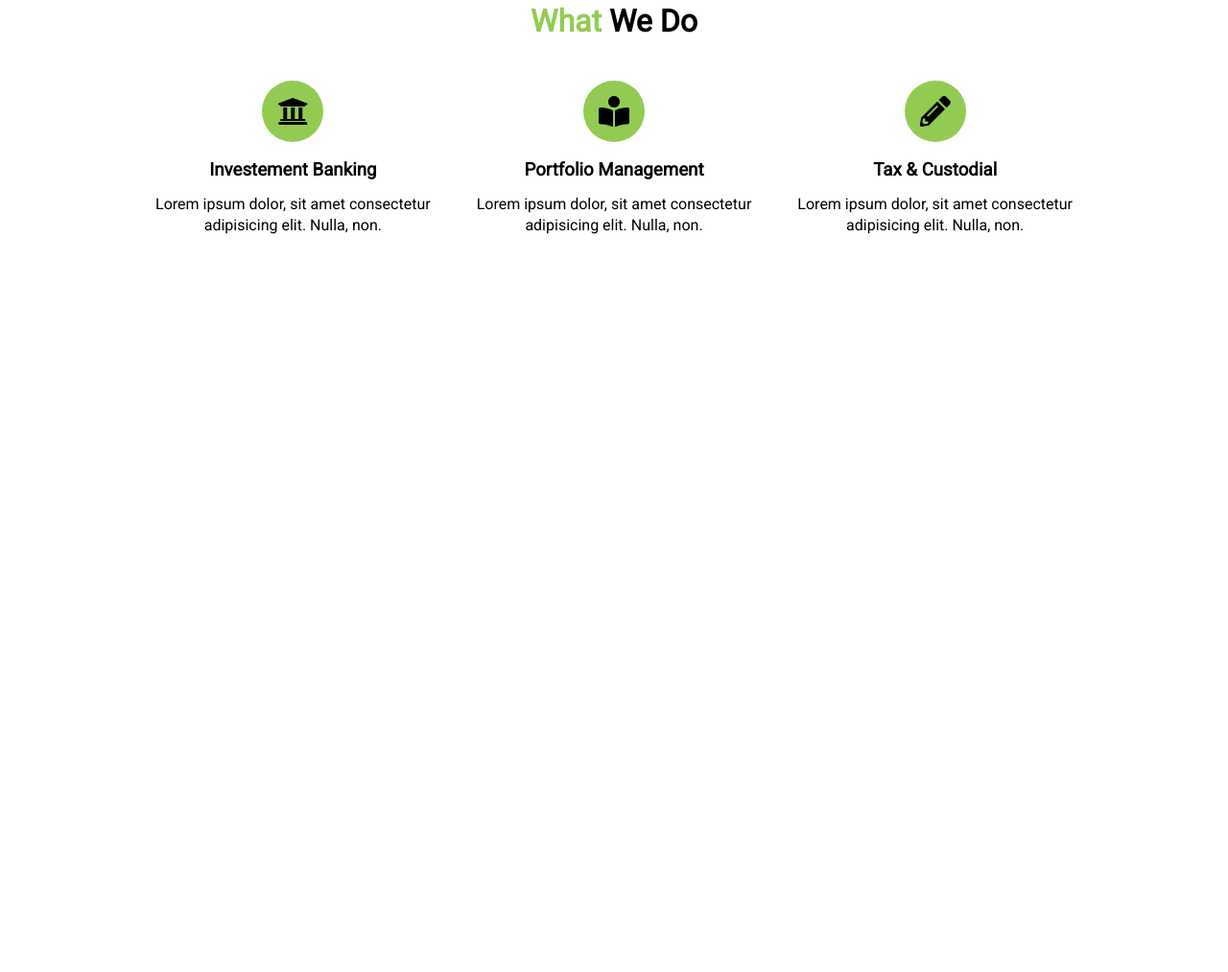
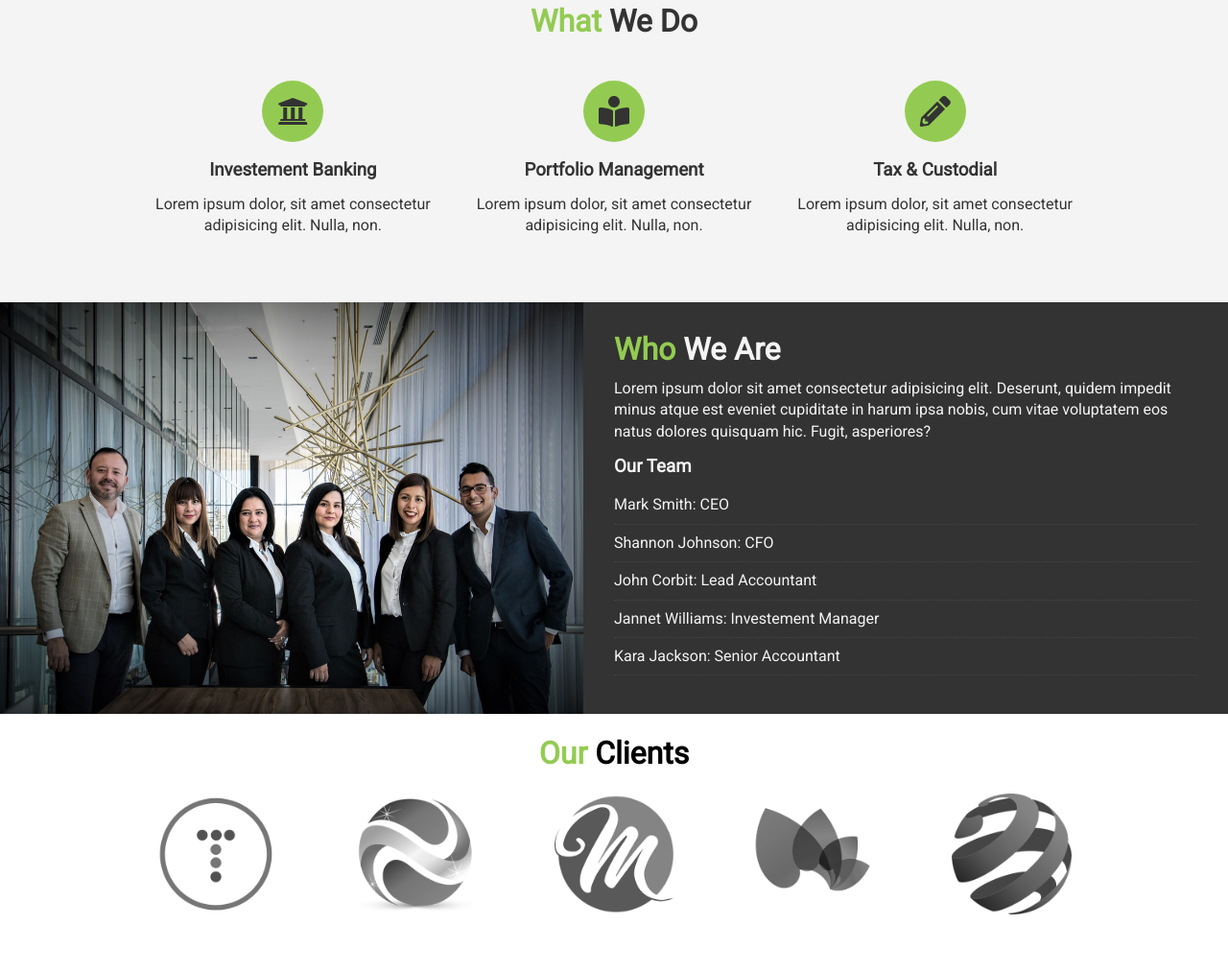
Before and after one commit to shahlakshya1988/mordernhtmlcss, a plain HTML site: page 04edgeledger/index.html in a window 1280 px wide. Shown: the part 885-1898 px from the top of the page at 96% size. Before the commit the page ends 1200 px from the top, so only its background shows below. Drawn offline with Linux system fonts and the light colour scheme.

Commit message:
Who We Are and Clients Section

```diff
--- a/04edgeledger/css/style.css
+++ b/04edgeledger/css/style.css
@@ -66,6 +66,32 @@ p{
 }
 .py-3{
     padding:3rem 0;
+}
+.p-1{
+    padding:1.5rem;
+}
+.p-2{
+    padding:2rem;
+}
+.p-3{
+    padding:3rem;
+}
+.bg-light{
+    background:#f4f4f4;
+    color:#333;
+}
+.bg-dark{
+    background:#333;
+    color:#f4f4f4;
+}
+.list{
+    list-style: none;
+    padding:0;
+    margin:0.5rem 0;
+}
+.list li{
+    padding:0.5rem 0;
+    border-bottom:#444 dotted 1px;
 }
 /* UTILITY CLASSES */
 /* NAVBAR */
@@ -138,3 +164,27 @@ p{
     margin-bottom:1rem;
 }
 /* SECTION WHAT WE DO */
+/* SECTION WHO WE ARE */
+#who{
+    display: flex;
+}
+#who div{
+    flex:1;
+}
+#who .who-img{
+    background:url("../img/people.jpg") no-repeat center center/cover;
+
+}
+
+/* SECTION WHO WE ARE */
+
+/* clients */
+#clients .items{
+    display: flex;
+}
+#clients .items img{
+    display: block;
+    margin:auto;
+    width:60%;
+}
+/* clients */
--- a/04edgeledger/index.html
+++ b/04edgeledger/index.html
@@ -67,5 +67,38 @@
         </div>
     </section>
     <!-- SECTION: WHAT WE DO-->
+    <!-- SECTION: who we are -->
+    <section id="who">
+        <div class="who-img"></div>
+        <div class="who-text bg-dark p-2">
+            <h2 class="m-heading"><span class="text-primary">Who</span> We Are</h2>
+            <p>Lorem ipsum dolor sit amet consectetur adipisicing elit. Deserunt, quidem impedit minus atque est eveniet cupiditate in harum ipsa nobis, cum vitae voluptatem eos natus dolores quisquam hic. Fugit, asperiores?</p>
+            <h3>Our Team</h3>
+            <ul class="list">
+                <li>Mark Smith: CEO</li>
+                <li>Shannon Johnson: CFO</li>
+                <li>John Corbit: Lead Accountant</li>
+                <li>Jannet Williams: Investement Manager</li>
+                <li>Kara Jackson: Senior Accountant</li>
+            </ul>
+        </div>
+    </section>
+    <!-- SECTION: who we are -->
+    <!-- SECTION : CLIENTS -->
+    <section id="clients" class="py-1">
+        <div class="container">
+            <h2 class="m-heading text-center">
+                <span class="text-primary">Our</span> Clients
+                <div class="items py-1">
+                    <div><img src="./img/logos/logo1.png" alt="Logo 1"></div>
+                    <div><img src="./img/logos/logo2.png" alt="Logo 2"></div>
+                    <div><img src="./img/logos/logo3.png" alt="Logo 3"></div>
+                    <div><img src="./img/logos/logo4.png" alt="Logo 4"></div>
+                    <div><img src="./img/logos/logo5.png" alt="Logo 5"></div>
+                </div>
+            </h2>
+        </div>
+    </section>
+    <!-- SECTION : CLIENTS -->
 </body>
 </html>
```
